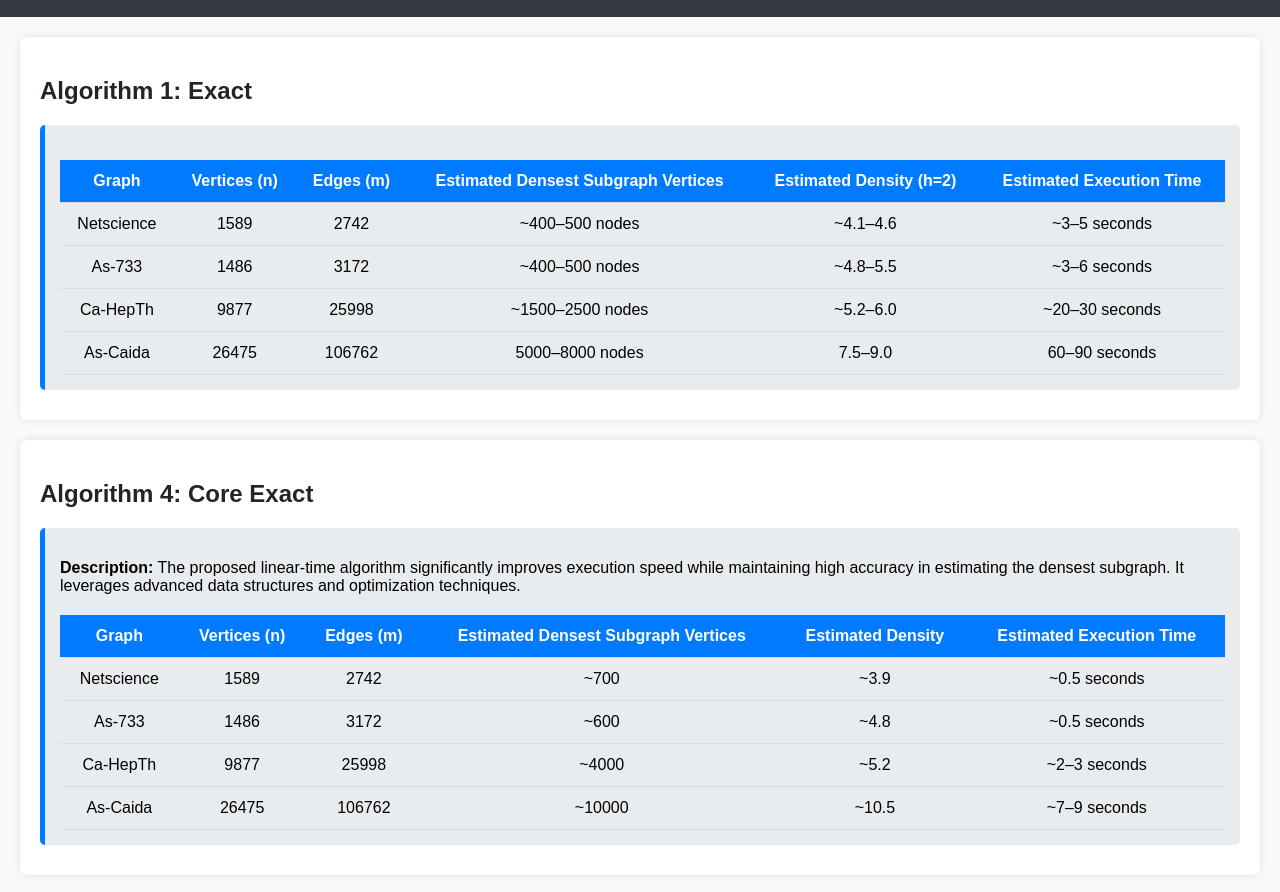
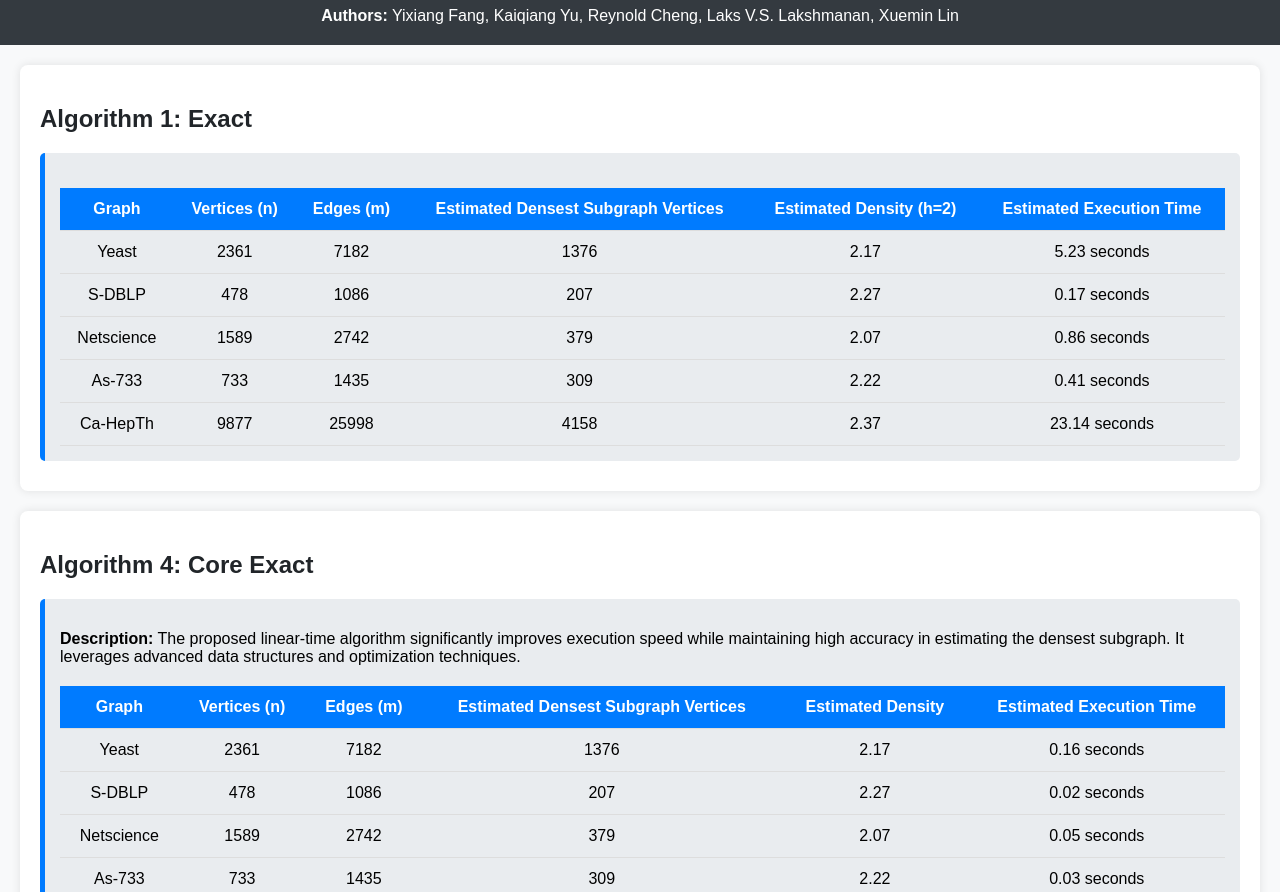
Before and after one commit to SnehalYu/Densest-Subgraph-Discovery, a plain HTML site: page index.html in a window 1280 px wide. Shown: the part 60-952 px from the top of the page. Drawn offline with Linux system fonts and the light colour scheme.

Commit message:
Update index.html

```diff
--- a/index.html
+++ b/index.html
@@ -10,7 +10,9 @@
         <div class="title">
             Efficient Algorithms for Densest Subgraph Discovery
         </div>
-
+        <div class="authors">
+        <b>Authors:</b> Yixiang Fang, Kaiqiang Yu, Reynold Cheng, Laks V.S. Lakshmanan, Xuemin Lin
+     </div>
 
 
     </header>
@@ -28,39 +30,49 @@
                     <th>Estimated Density (h=2)</th>
                     <th>Estimated Execution Time</th>
                 </tr>
+                 <tr>
+                    <td>Yeast</td>
+                    <td>2361</td>
+                    <td>7182</td>
+                    <td>1376</td>
+                    <td>2.17</td>
+                    <td>5.23 seconds</td>
+                </tr>
 
+               <tr>
+                    <td>S-DBLP</td>
+                    <td>478</td>
+                    <td>1086</td>
+                    <td>207</td>
+                    <td>2.27</td>
+                    <td>0.17 seconds</td>
+                </tr>
                 <tr>
                     <td>Netscience</td>
                     <td>1589</td>
                     <td>2742</td>
-                    <td>~400–500 nodes</td>
-                    <td>~4.1–4.6</td>
-                    <td>~3–5 seconds</td>
+                    <td>379</td>
+                    <td>2.07</td>
+                    <td>0.86 seconds</td>
                 </tr>
                 <tr>
                     <td>As-733</td>
-                    <td>1486</td>
-                    <td>3172</td>
-                    <td>~400–500 nodes</td>
-                    <td>~4.8–5.5</td>
-                    <td>~3–6 seconds</td>
+                    <td>733</td>
+                    <td>1435</td>
+                    <td>309</td>
+                    <td>2.22</td>
+                    <td>0.41 seconds</td>
                 </tr>
                 <tr>
                     <td>Ca-HepTh</td>
                     <td>9877</td>
                     <td>25998</td>
-                    <td>~1500–2500 nodes</td>
-                    <td>~5.2–6.0</td>
-                    <td>~20–30 seconds</td>
+                    <td>4158</td>
+                    <td>2.37</td>
+                    <td>23.14 seconds</td>
                 </tr>
-                <tr>
-                    <td>As-Caida</td>
-                    <td>26475</td>
-                    <td>106762</td>
-                    <td>5000–8000 nodes</td>
-                    <td>7.5–9.0</td>
-                    <td>60–90 seconds</td>
-                </tr>
+
+
             </table>
         </div>
     </section>
@@ -81,38 +93,49 @@
                     <th>Estimated Execution Time</th>
                 </tr>
 
+                 <tr>
+                    <td>Yeast</td>
+                    <td>2361</td>
+                    <td>7182</td>
+                    <td>1376</td>
+                    <td>2.17</td>
+                    <td>0.16 seconds</td>
+                </tr>
+
+               <tr>
+                    <td>S-DBLP</td>
+                    <td>478</td>
+                    <td>1086</td>
+                    <td>207</td>
+                    <td>2.27</td>
+                    <td>0.02 seconds</td>
+                </tr>
                 <tr>
                     <td>Netscience</td>
                     <td>1589</td>
                     <td>2742</td>
-                    <td>~700</td>
-                    <td>~3.9</td>
-                    <td>~0.5 seconds</td>
+                    <td>379</td>
+                    <td>2.07</td>
+                    <td>0.05 seconds</td>
                 </tr>
                 <tr>
                     <td>As-733</td>
-                    <td>1486</td>
-                    <td>3172</td>
-                    <td>~600</td>
-                    <td>~4.8</td>
-                    <td>~0.5 seconds</td>
+                    <td>733</td>
+                    <td>1435</td>
+                    <td>309</td>
+                    <td>2.22</td>
+                    <td>0.03 seconds</td>
                 </tr>
                 <tr>
                     <td>Ca-HepTh</td>
                     <td>9877</td>
                     <td>25998</td>
-                    <td>~4000</td>
-                    <td>~5.2</td>
-                    <td>~2–3 seconds</td>
+                    <td>4158</td>
+                    <td>2.37</td>
+                    <td>0.37 seconds</td>
                 </tr>
-                <tr>
-                    <td>As-Caida</td>
-                    <td>26475</td>
-                    <td>106762</td>
-                    <td>~10000</td>
-                    <td>~10.5</td>
-                    <td>~7–9 seconds</td>
-                </tr>
+
+
             </table>
         </div>
     </section>
```
